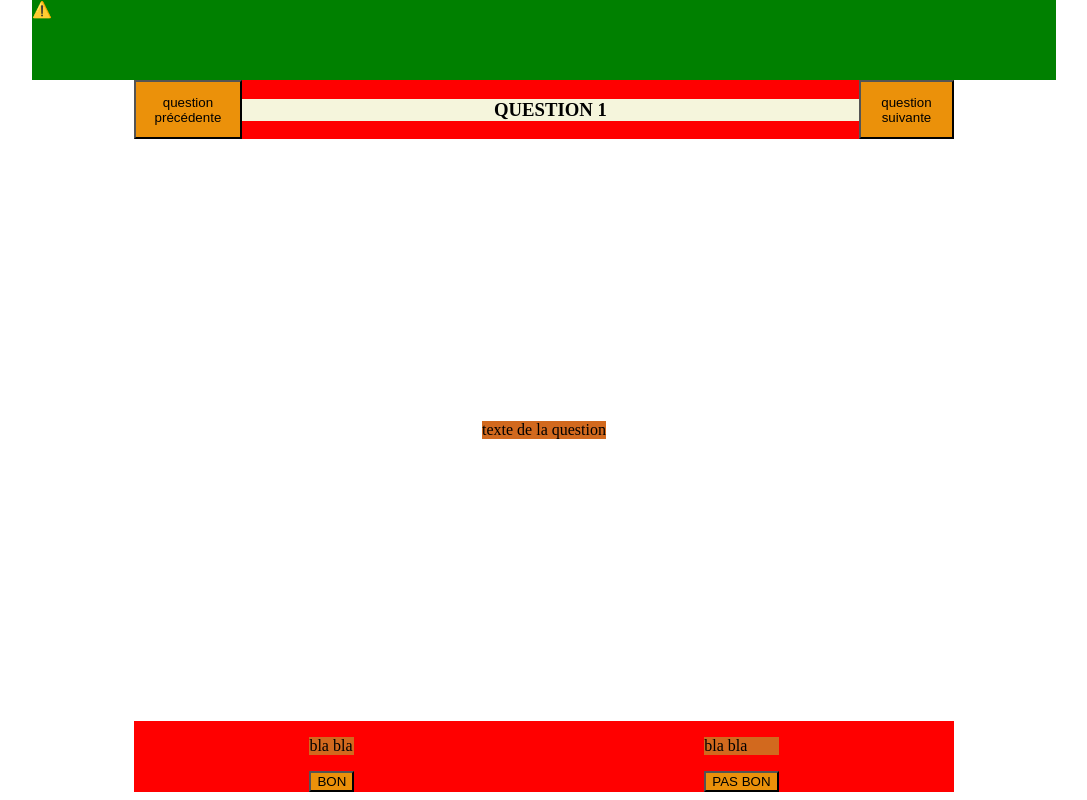
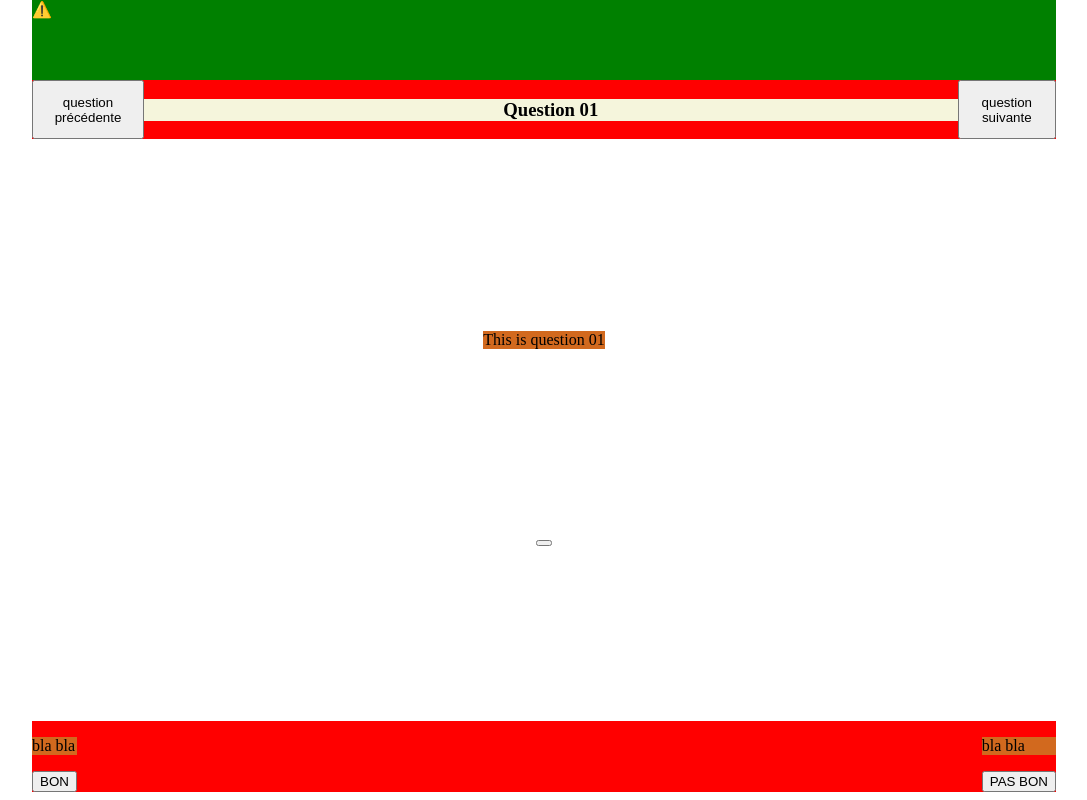
Before and after one commit to navtar21/hackaton_groupe_h, a React (Vite) app: page / in a window 1280 px wide. Shown: the whole page, without its empty margins (96-1183 px from the left). Built offline with nearby package versions, Linux system fonts and the light colour scheme; no server answers.

Commit message:
no Context for now. UseState instead

```diff
--- a/src/App.jsx
+++ b/src/App.jsx
@@ -1,4 +1,4 @@
-import { BrowserRouter, Routes, Route, Link } from "react-router-dom";
+import { BrowserRouter, Routes, Route } from "react-router-dom";
 
 import Home from "./pages/Home";
 import About from "./pages/About";
--- a/src/css/_Button.scss
+++ b/src/css/_Button.scss
@@ -3,7 +3,6 @@
     justify-content: center;
     align-items: flex-end;
     text-decoration: none;
-}
 
     button {
         background: #eb910a;
@@ -39,3 +38,4 @@ button {
         padding-left: 20px;
         font-size: 18px;
     }
+}
--- a/src/css/_Home.scss
+++ b/src/css/_Home.scss
@@ -25,10 +25,10 @@
     }
 
     #question_container {
-        width: 80%;
+        width: 100%;
         margin: 0 auto;
         display: flex;
-        justify-content: space-around;
+        justify-content: space-between;
         background-color: red;
     }
 }
--- a/src/pages/Home.jsx
+++ b/src/pages/Home.jsx
@@ -1,8 +1,13 @@
-// import { useValue } from "../contexts/ContextProvider";
+import { useState, createContext, useContext } from "react";
 import { Player } from "@lottiefiles/react-lottie-player";
 
+import { questions } from "../ressources/questions";
+
 export default function Home() {
-    // const { val, setVal } = useValue();
+    const [step, setStep] = useState(0);
+    const nextStep = () => {
+        setStep(step + 1);
+    };
 
     return (
         <section id="Home">
@@ -20,22 +25,34 @@ export default function Home() {
                 ></Player>
             </nav>
             <article>
+                {questions.length !== step ? (
+                    <>
                         <div id="question_container">
                             <button>question précédente</button>
-                    <h1>QUESTION 1</h1>
+                            <h1>{questions[step].title}</h1>
                             <button>question suivante</button>
                         </div>
-                <p>texte de la question</p>
+                        <p>{questions[step].text}</p>
+                        {/* <h1>{currentScene.title}</h1> */}
+
+                        <button></button>
+
                         <div id="question_container">
                             <div id="button_container">
                                 <p>bla bla</p>
-                        <button>BON</button>
+                                <button onClick={nextStep}>BON</button>
                             </div>
                             <div>
                                 <p>bla bla</p>
                                 <button>PAS BON</button>
                             </div>
                         </div>
+                    </>
+                ) : (
+                    <>
+                        <p>c'est la fin</p>
+                    </>
+                )}
             </article>
         </section>
     );
--- a/src/ressources/questions.jsx
+++ b/src/ressources/questions.jsx
@@ -17,7 +17,7 @@ export const questions = [
     {
         id: 2,
         title: "Question 02",
-        text: "This is question 02",
+        text: "This is question 02 mais je change",
         choice: [
             {
                 id: 1,
@@ -29,4 +29,21 @@ export const questions = [
             },
         ],
     },
+    {
+        id: 3,
+        title: "Question 03",
+        text: "J'arrive sur la centrale",
+        choice: [
+            {
+                id: 1,
+                text: "je coupe le courant",
+                joke: "",
+            },
+            {
+                id: 2,
+                text: "je mets un bouchon",
+                joke: "vous faites sauter la centrale. La productrion de charbon augmente de 2000%",
+            },
+        ],
+    },
 ];
```
Also changed, not shown: src/components/MoviesList.jsx (added, +11 -0 lines), src/contexts/ValueProvider.jsx (added, +27 -0 lines). Lines whose indentation alone changed are shown as unchanged.
